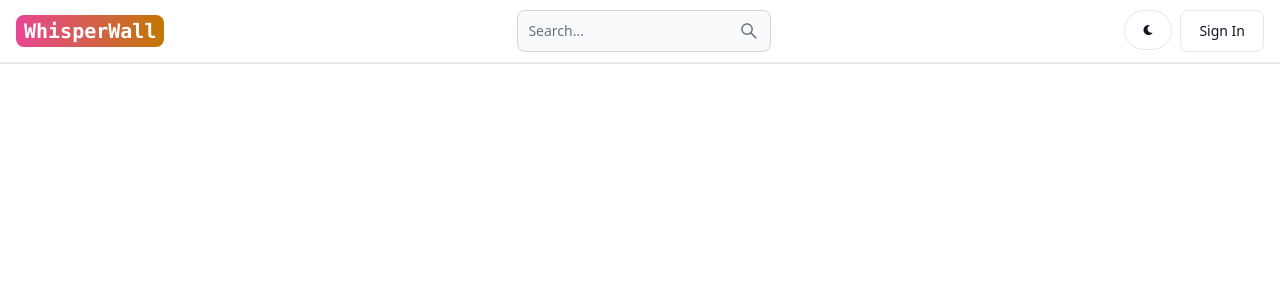
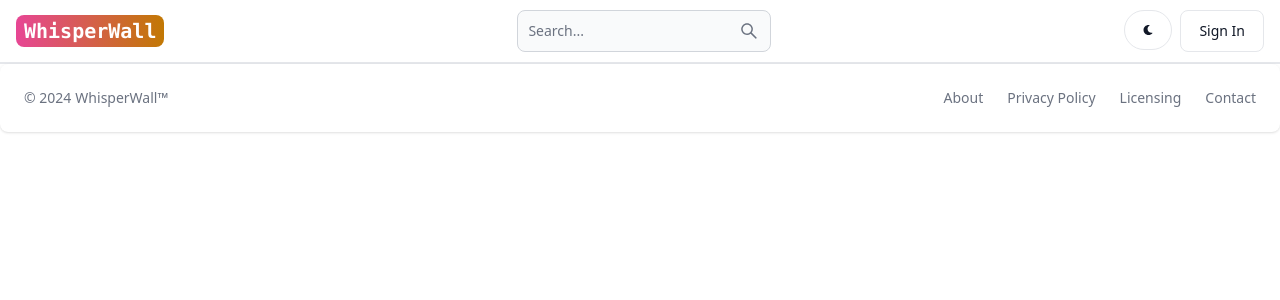
Before and after one commit to imyuanhui/WhisperWall, a React (Vite) app in the folder client/: page /dashboard in a window 1280 px wide. Shown: the top 300 px of the page. Built offline with nearby package versions, Linux system fonts and the light colour scheme.

Commit message:
create footer

```diff
--- a/client/src/App.jsx
+++ b/client/src/App.jsx
@@ -1,21 +1,23 @@
-import React from 'react'
-import {BrowserRouter, Route, Routes} from 'react-router-dom'
-import Signin from './pages/Signin'
-import Signup from './pages/Signup'
-import Dashboard from './pages/Dashboard'
-import Home from './pages/Home'
-import Header from './components/Header'
+import React from "react";
+import { BrowserRouter, Route, Routes } from "react-router-dom";
+import Signin from "./pages/Signin";
+import Signup from "./pages/Signup";
+import Dashboard from "./pages/Dashboard";
+import Home from "./pages/Home";
+import Header from "./components/Header";
+import Footer from "./components/Footer";
 
 export default function App() {
   return (
     <BrowserRouter>
       <Header />
       <Routes>
-        <Route path='/' element={<Home />} />
-        <Route path='/sign-in' element={<Signin />} />
-        <Route path='/sign-up' element={<Signup />} />
-        <Route path='/dashboard' element={<Dashboard />} />
+        <Route path="/" element={<Home />} />
+        <Route path="/sign-in" element={<Signin />} />
+        <Route path="/sign-up" element={<Signup />} />
+        <Route path="/dashboard" element={<Dashboard />} />
       </Routes>
+      <Footer />
     </BrowserRouter>
-  )
+  );
 }
--- /dev/null
+++ b/client/src/components/Footer.jsx
@@ -0,0 +1,18 @@
+import React from "react";
+import { Footer } from "flowbite-react";
+
+const FooterCom = () => {
+  return (
+    <Footer container>
+      <Footer.Copyright href="#" by="WhisperWall™" year={2024} />
+      <Footer.LinkGroup>
+        <Footer.Link href="#">About</Footer.Link>
+        <Footer.Link href="#">Privacy Policy</Footer.Link>
+        <Footer.Link href="#">Licensing</Footer.Link>
+        <Footer.Link href="#">Contact</Footer.Link>
+      </Footer.LinkGroup>
+    </Footer>
+  );
+};
+
+export default FooterCom;
```
